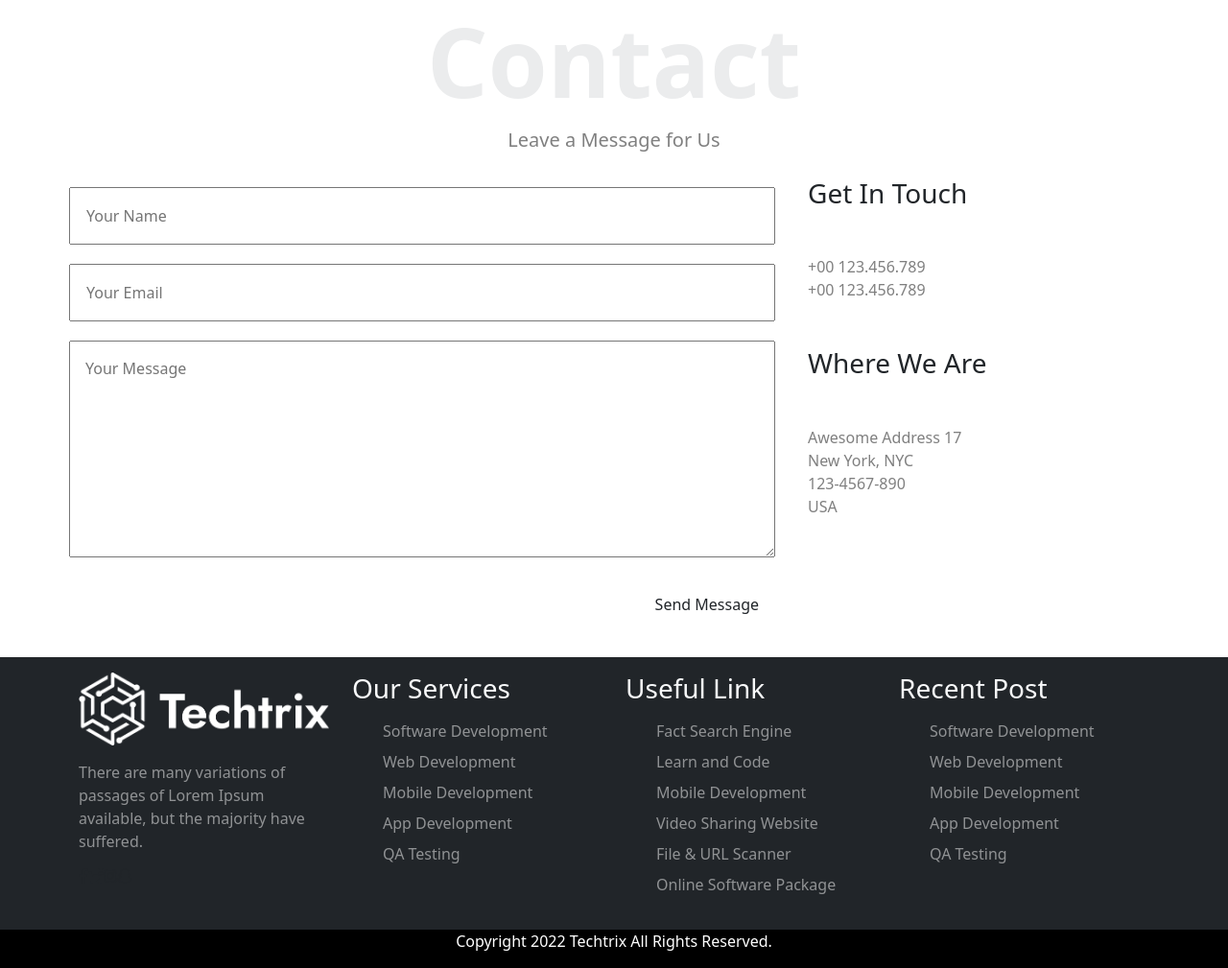
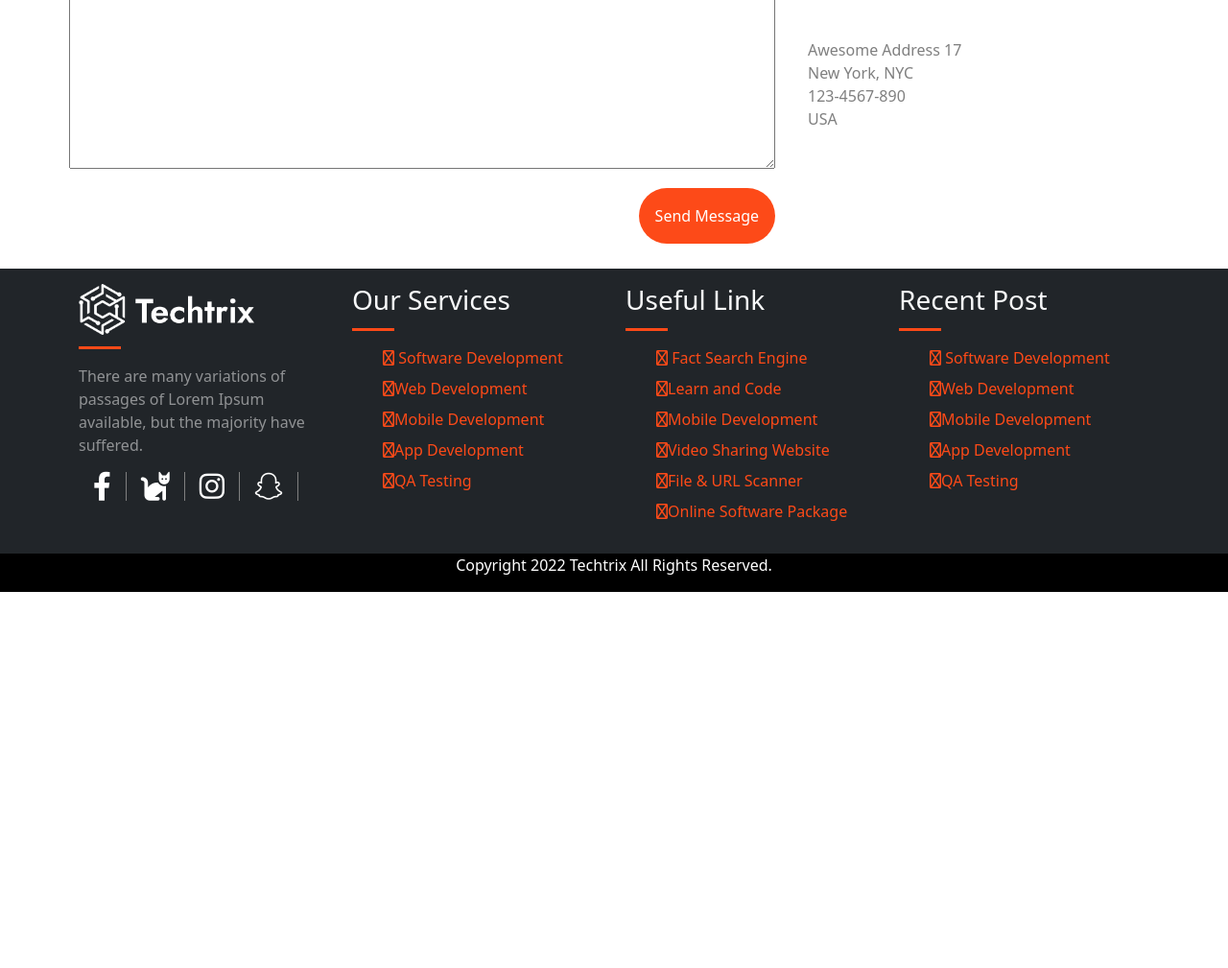
Before and after one commit to emanatiya87/bootstrabTask.github.io, a plain HTML site: page index.html in a window 1280 px wide. Shown: the part 4458-5467 px from the top of the page at 96% size. After the commit the page ends 5075 px from the top, so only its background shows below. Drawn offline with Linux system fonts and the light colour scheme; files whose address does not match are found by name.

Commit message:
Update style.css

```diff
--- a/css/style.css
+++ b/css/style.css
@@ -188,3 +188,51 @@ position: relative;
     border: none;
     text-transform: uppercase;
   }
+
+/* contact */
+
+.col-lg-8 .btn{
+  background-color: var(--primary-color);
+  color: white;
+  border-radius: 30px;
+
+}
+
+  /* footer */
+
+
+footer .paragraph{
+    color: gray;
+}
+
+footer  i{
+font-size: 30px;
+color: white;
+padding:0  15px;
+border-right: 1px solid gray;
+}
+
+ footer li{
+  color: var(--primary-color);
+ }
+img{
+  width: 70%;
+ }
+ footer h3{
+  padding-bottom: 15px;
+position: relative;
+ }
+ footer h3::before{
+  content: " ";
+  width: 17%;
+  position: absolute;
+  color: var(--primary-color);
+  bottom: 0;
+  left: 0;
+  border-bottom: 3px solid var(--primary-color);
+ }
+ footer li::before{
+  content: "\f101"; /* Unicode for 'fa-angles-right' icon */
+  font-family: "Font Awesome 6 Free"; /* Specify the font family */
+
+ }
```
